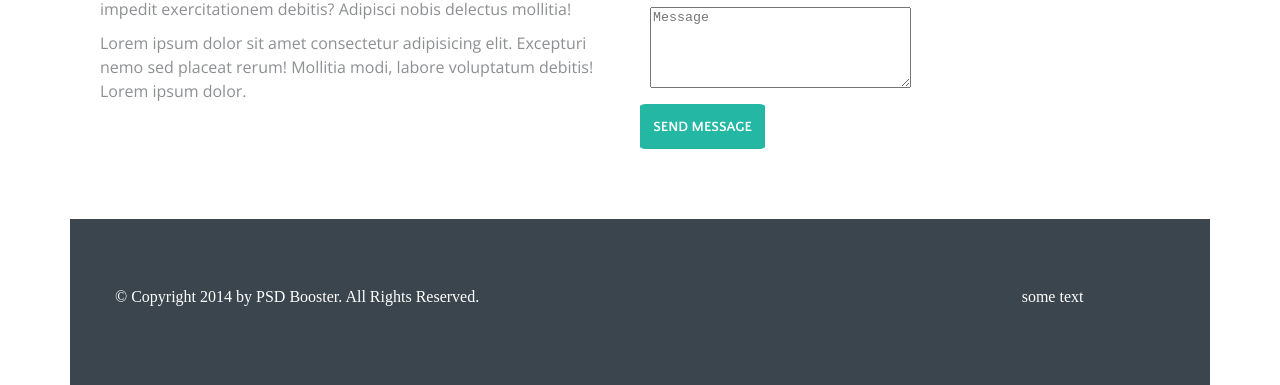
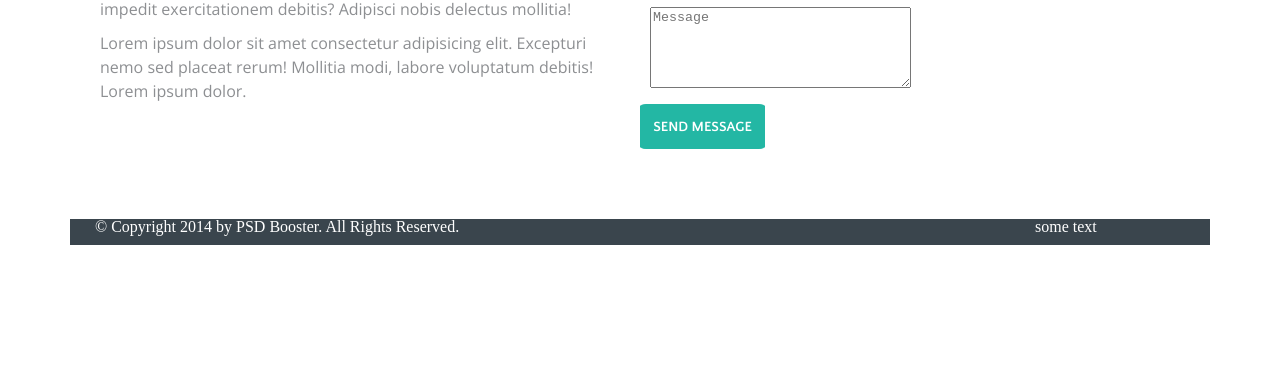
Before and after one commit to Elena-Babicheva/blog, a plain HTML site: page index.html in a window 1280 px wide. Shown: the part 4559-4944 px from the top of the page. After the commit the page ends 4804 px from the top, so only its background shows below. Drawn offline with nearby package versions, Linux system fonts and the light colour scheme.

Commit message:
fixed footer

```diff
--- a/index.html
+++ b/index.html
@@ -444,12 +444,14 @@
         </div>
       </main>
       <footer>
-        <section class="flex-row durk-section">
-          <div class="col-xs-12 col-md-10 col-lg-10">
+        <div class="flex-row durk-section" >
+          <div class="col-xs-12 col-md-10 col-lg-10 ">
             <p>&#169 Copyright 2014 by PSD Booster. All Rights Reserved.</p>
           </div>
-          <div class="col-xs-12 col-md-2 col-lg-2">some text</div>
-        </section>
+          <div class="col-xs-12 col-md-2 col-lg-2">
+            some text
+          </div>
+        </div>
       </footer>
     </div>
   </body>
```
